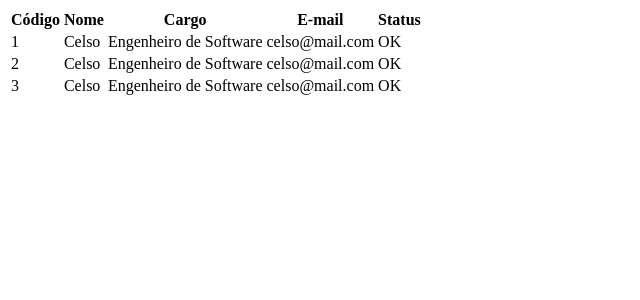
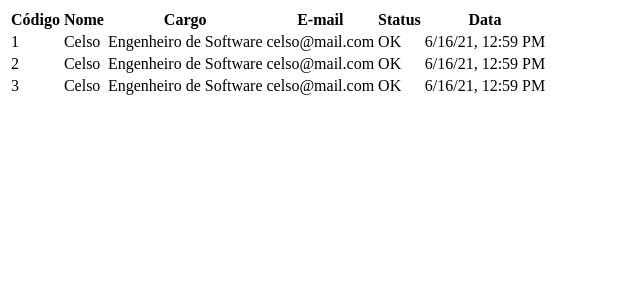
Before and after one commit to CelsoTaliatelli/angular-components, an Angular app: page / in a window 1280 px wide. Shown: the top 300 px of the page, without its empty margins (0-640 px from the left). Built offline with nearby package versions, Linux system fonts and the light colour scheme.

Commit message:
teste com pipe

```diff
--- a/src/app/app.component.ts
+++ b/src/app/app.component.ts
@@ -17,13 +17,14 @@ export class AppComponent implements OnInit{
       {property: 'nome',label: 'Nome', width: '200px'},
       {property:'cargo',label: 'Cargo', width: 150 },
       {property:'email',label: 'E-mail', width: 100},
-      {property:'status',label: 'Status', width: 80}
+      {property:'status',label: 'Status', width: 80},
+      {property:'data',label: 'Data', width: 80},
     ];
 
     this.data = [
-      {codigo: '1',nome:'Celso',cargo:'Engenheiro de Software',email:'celso@mail.com',status:'OK'},
-      {codigo: '2',nome:'Celso',cargo:'Engenheiro de Software',email:'celso@mail.com',status:'OK'},
-      {codigo: '3',nome:'Celso',cargo:'Engenheiro de Software',email:'celso@mail.com',status:'OK'}
+      {codigo: '1',nome:'Celso',cargo:'Engenheiro de Software',email:'celso@mail.com',data: new Date(),status:'OK'},
+      {codigo: '2',nome:'Celso',cargo:'Engenheiro de Software',email:'celso@mail.com',data: new Date(),status:'OK'},
+      {codigo: '3',nome:'Celso',cargo:'Engenheiro de Software',email:'celso@mail.com',data: new Date(),status:'OK'}
     ]
 
     console.log(this.columns);
--- a/src/app/components/table/table.component.html
+++ b/src/app/components/table/table.component.html
@@ -4,7 +4,17 @@
   </thead>
   <tBody>
     <tr *ngFor="let data of data">
-      <td *ngFor="let column of columns">{{data[column.property]}}</td>
+      <td *ngFor="let column of columns">
+
+        <span *ngIf="column.property == 'data';else conteudo">
+          {{data[column.property] | date: 'short'}}
+        </span>
+
+        <ng-template #conteudo>
+          {{data[column.property]}}
+        </ng-template>
+
+      </td>
     </tr>
   </tBody>
   </table>
```
